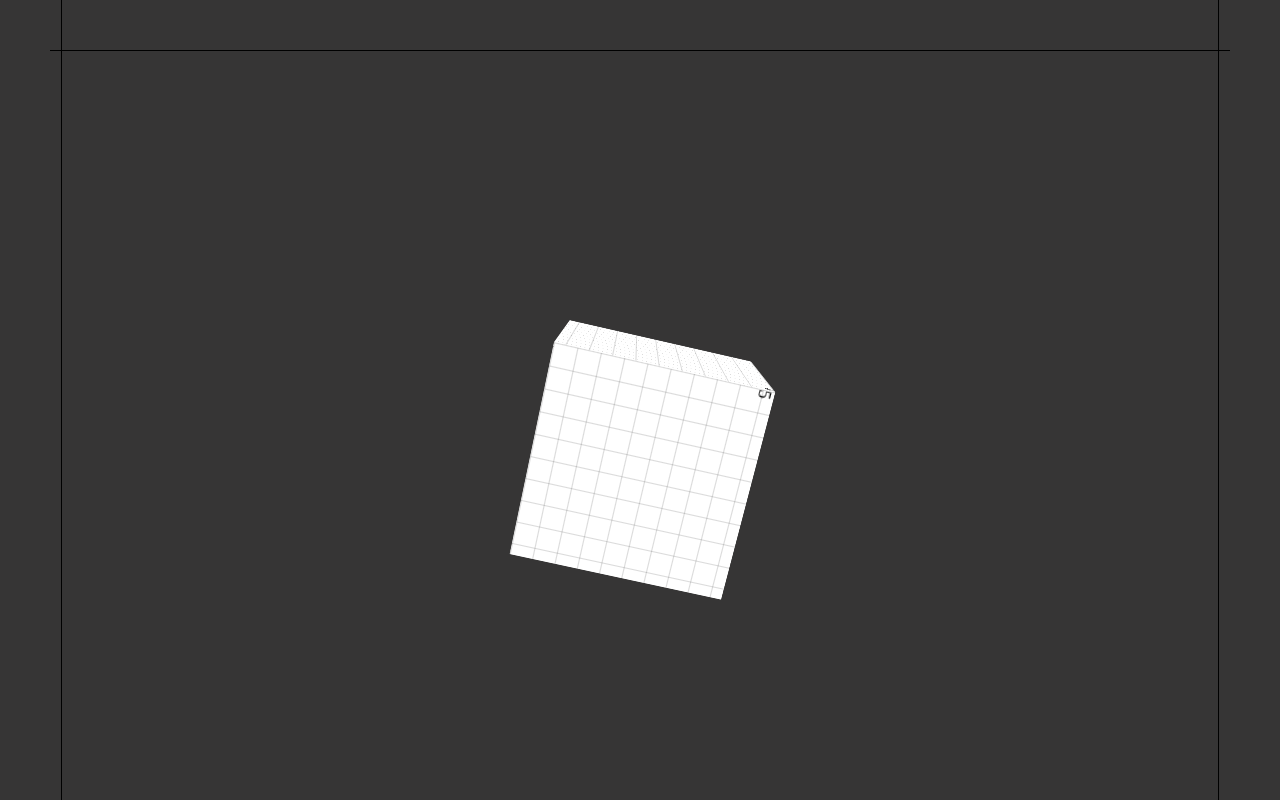
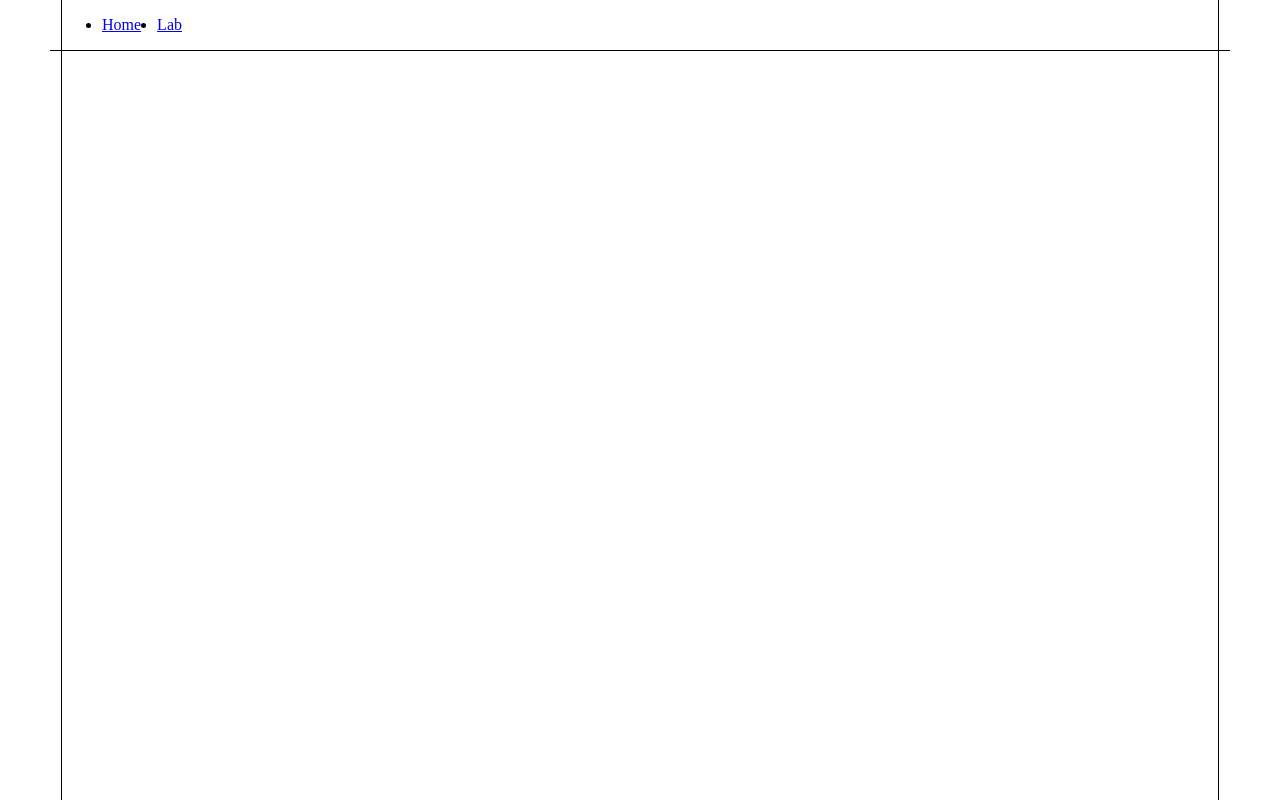
Before and after one commit to shre1310/Div-block, a plain HTML site: page index.html in a window 1280 px wide. Shown: the top 800 px of the page. Drawn offline with Linux system fonts and the light colour scheme.

Commit message:
changes added

```diff
--- a/index.html
+++ b/index.html
@@ -9,18 +9,12 @@
 </head>
 <body>
     <div class="vl">
-        <div class="img" src="images.jpeg"></div>
-        <div class="container">
-            <div class="cube">
-                <div class="face front">1</div>
-                <div class="face back">2</div>
-                <div class="face right">3</div>
-                <div class="face left">4</div>
-                <div class="face top">5</div>
-                <div class="face bottom">6</div>
-            </div>
-        </div>
+    <nav>
+        <ul id="primary navigation" class="primary-navigation flex">
+            <li><a href="Home">Home</a></li>
+            <li><a href="lab.html">Lab</a></li>
+        </ul>
+    </nav>
     </div>
-
 </body>
 </html>
--- /dev/null
+++ b/lab.css
@@ -0,0 +1,88 @@
+body{
+    display: flex;
+    align-items: center;
+    justify-content: center;
+    margin: 50px;
+    border-top: 1px solid;
+    height: 100vh;
+    background-color: #c0b3b3;
+
+}
+.vl {
+    border-left: 1px solid;
+    height: 500vh;
+    position: absolute;
+    left: 5%;
+    margin-left: -3px;
+    top: 0;
+    border-right: 1px solid;
+    height: 500vh;
+    position: absolute;
+    right: 5%;
+    margin-right: -3px;
+
+  }
+.img{
+    height: auto;
+
+  }
+
+
+  .container {
+    width: 200px;
+    height: 200px;
+    perspective: 1000px;
+    margin: 350px auto 0;
+  }
+  .cube {
+    transform-style: preserve-3d;
+    width: 100%;
+    height: 100%;
+    position: relative;
+  }
+  .face {
+    position: absolute;
+    width: 100%;
+    height: 100%;
+    background-image: repeating-linear-gradient(0deg, rgba(70,70,70, 0.2) 0px, rgba(70,70,70, 0.2) 1px,transparent 1px, transparent 21px),repeating-linear-gradient(90deg, rgba(70,70,70, 0.2) 0px, rgba(70,70,70, 0.2) 1px,transparent 1px, transparent 21px),linear-gradient(90deg, rgb(255,255,255),rgb(255,255,255));
+  }
+  .top {
+    transform: rotateX(90deg) translateZ(100px);
+  }
+  .bottom {
+    transform: rotateX(-90deg) translateZ(100px);
+  }
+
+  .right {
+    transform: rotateY(90deg) translateZ(100px);
+  }
+  .left {
+    transform: rotateY(-90deg) translateZ(100px);
+  }
+
+  .front {
+    transform: rotateX(0deg) translateZ(100px);
+  }
+  .back {
+    transform: rotateX(-180deg) translateZ(100px);
+  }
+  @keyframes spin {
+    from {
+      transform: rotateX(0deg) rotateY(0deg);
+    }
+    to {
+      transform: rotateX(360deg) rotateY(360deg);
+    }
+  }
+  .cube {
+    transform-style: preserve-3d;
+    width: 100%;
+    height: 100%;
+    position: relative;
+    animation: spin 7s infinite linear;
+  }
+
+  .flex{
+      display: flex;
+
+  }
--- a/style.css
+++ b/style.css
@@ -5,7 +5,7 @@ body{
     margin: 50px;
     border-top: 1px solid;
     height: 100vh;
-    background-color: #363535;
+    background-color: #ffffff;
 
 }
 .vl {
@@ -22,62 +22,7 @@ body{
     margin-right: -3px;
 
   }
-.img{
-    height: auto;
-
+  .flex{
+    display: flex;
+    gap:  var(--gap, 1rem);
   }
-
-
-  .container {
-    width: 200px;
-    height: 200px;
-    perspective: 1000px;
-    margin: 350px auto 0;
-  }
-  .cube {
-    transform-style: preserve-3d;
-    width: 100%;
-    height: 100%;
-    position: relative;
-  }
-  .face {
-    position: absolute;
-    width: 100%;
-    height: 100%;
-    background-image: repeating-linear-gradient(0deg, rgba(70,70,70, 0.2) 0px, rgba(70,70,70, 0.2) 1px,transparent 1px, transparent 21px),repeating-linear-gradient(90deg, rgba(70,70,70, 0.2) 0px, rgba(70,70,70, 0.2) 1px,transparent 1px, transparent 21px),linear-gradient(90deg, rgb(255,255,255),rgb(255,255,255));
-  }
-  .top {
-    transform: rotateX(90deg) translateZ(100px);
-  }
-  .bottom {
-    transform: rotateX(-90deg) translateZ(100px);
-  }
-
-  .right {
-    transform: rotateY(90deg) translateZ(100px);
-  }
-  .left {
-    transform: rotateY(-90deg) translateZ(100px);
-  }
-
-  .front {
-    transform: rotateX(0deg) translateZ(100px);
-  }
-  .back {
-    transform: rotateX(-180deg) translateZ(100px);
-  }
-  @keyframes spin {
-    from {
-      transform: rotateX(0deg) rotateY(0deg);
-    }
-    to {
-      transform: rotateX(360deg) rotateY(360deg);
-    }
-  }
-  .cube {
-    transform-style: preserve-3d;
-    width: 100%;
-    height: 100%;
-    position: relative;
-    animation: spin 7s infinite linear;
-  }
```
Also changed, not shown: lab.html (added, +31 -0 lines), 60-602847_laptop-clipart-clipart-of-laptop-hd-png-download.png (added).
